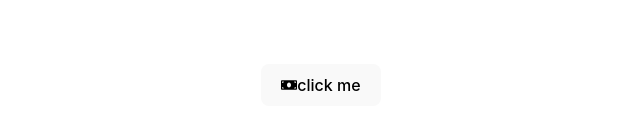
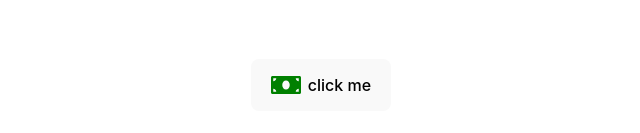
Before and after one commit to swizzlestix09/react_advanced_course, a React (Vite) app in the folder react advance coursera/: page / in a window 1280 px wide. Shown: the part 315-448 px from the top of the page, without its empty margins (319-959 px from the left). Built offline with nearby package versions, Linux system fonts and the light colour scheme.

Commit message:
adding onClick to button

```diff
--- a/react advance coursera/src/Button.tsx
+++ b/react advance coursera/src/Button.tsx
@@ -3,8 +3,12 @@ import { ReactNode } from "react";
 type Props = {
   children: ReactNode
 }
-const Button = ({ children }: Props) => (
-  <button>{children}</button>
-)
+const Button = ({ children }: Props) => {
+
+  const handleClick = () => console.log('Logging in...')
+  return (
+    <button onClick={handleClick}>{children}</button>
+  )
+}
 
 export default Button;
--- a/react advance coursera/src/index.css
+++ b/react advance coursera/src/index.css
@@ -49,6 +49,13 @@ button {
   transition: border-color 0.25s;
 }
 
+button > svg {
+  margin-right: 7px;
+  color: green;
+  height: 30px;
+  width: 30px;
+}
+
 button:hover {
   border-color: #646cff;
 }
```
